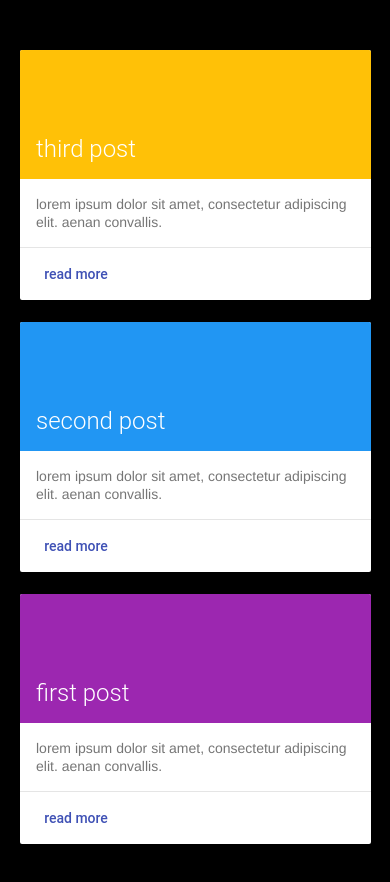
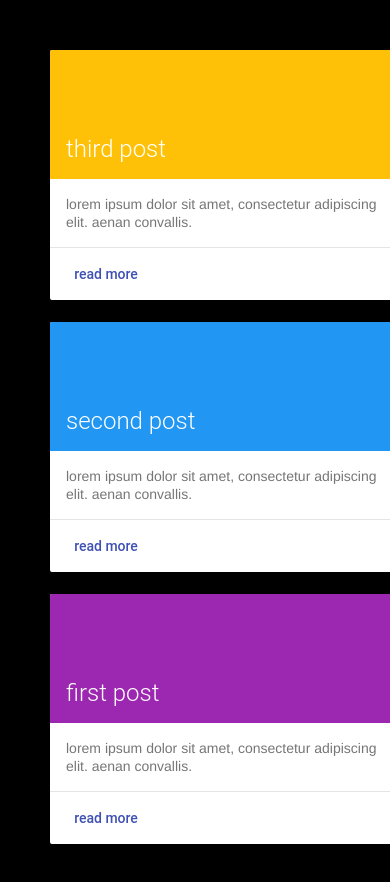
Before and after one commit to johncmunson/johncmunson.github.io, a plain HTML site: page index.html in a window 390 px wide. Shown: the top 882 px of the page. Drawn offline with nearby package versions, Linux system fonts and the light colour scheme.

Commit message:
tweek padding

```diff
--- a/styles-small.css
+++ b/styles-small.css
@@ -1,7 +1,7 @@
 @media (max-width: 460px) {
 
     body {
-        padding-right: 30px;
+        padding-left: 30px;
     }
 
     .demo-card-square.mdl-card {
```
